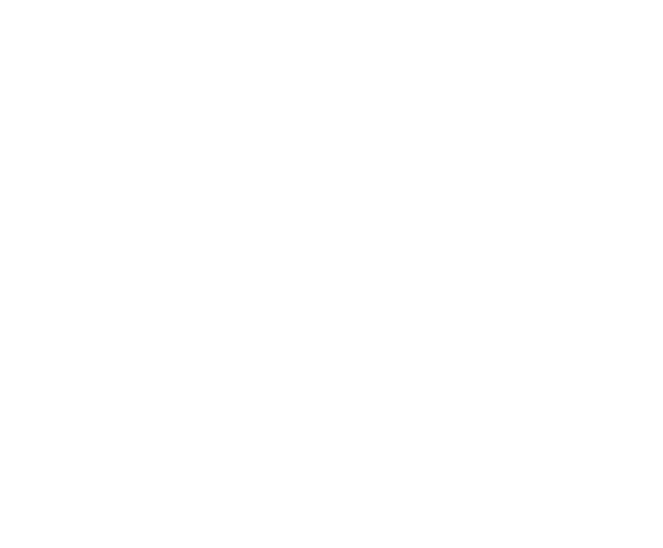
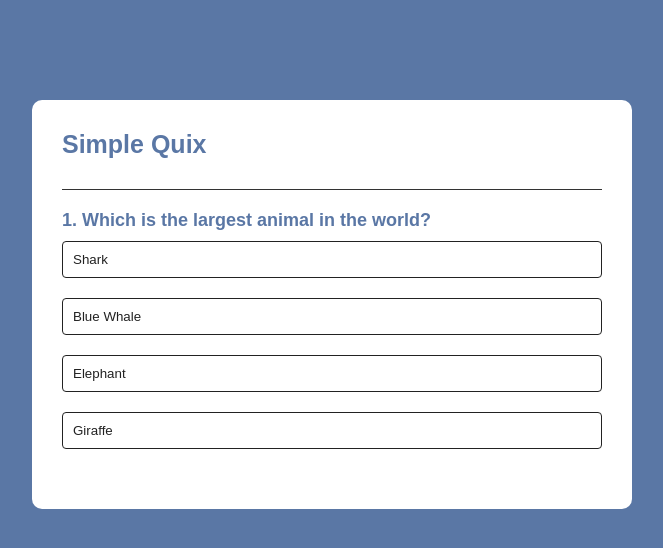
Before and after one commit to KimM-09/Simple-Quiz, a plain HTML site: page index.html in a window 1280 px wide. Shown: the whole page, without its empty margins (308-971 px from the left). Drawn offline with Linux system fonts and the light colour scheme.

Commit message:
completed app

```diff
--- a/index.html
+++ b/index.html
@@ -8,7 +8,19 @@
     </head>
 
     <body>
-
+        <div class="app">
+            <h1>Simple Quix</h1>
+            <div class="quiz">
+                <h2 id="question">Question</h2>
+                <div id="answer-buttons">
+                    <button class="btn">Answer 1</button>
+                    <button class="btn">Answer 2</button>
+                    <button class="btn">Answer 3</button>
+                    <button class="btn">Answer 4</button>
+                </div>
+                <button id="next-btn">Next</button>
+            </div>
+        </div>
         <script src="index.js"></script>
     </body>
 </html>
--- a/index.js
+++ b/index.js
@@ -0,0 +1,121 @@
+const questions = [
+    {
+        question: "Which is the largest animal in the world?",
+        answers: [
+            { text: "Shark", correct: false },
+            { text: "Blue Whale", correct: true },
+            { text: "Elephant", correct: false },
+            { text: "Giraffe", correct: false }
+        ]
+    },
+    {
+        question: "Which is the smallest continent in the world?",
+        answers: [
+            { text: "Asia", correct: false },
+            { text: "Arctic", correct: false },
+            { text: "Australia", correct: true },
+            { text: "Africa", correct: false }
+        ]
+    },
+    {
+        question: "Which is the largest desert in the world?",
+        answers: [
+            { text: "Kalahari", correct: false },
+            { text: "Gobi", correct: false },
+            { text: "Sahara", correct: false },
+            { text: "Antarctica", correct: true }
+        ]
+    },
+    {
+        question: "Which is the smallest country in the world?",
+        answers: [
+            { text: "Vatican City", correct: true },
+            { text: "Bhutan", correct: false },
+            { text: "Nepal", correct: false },
+            { text: "Shri Lanka", correct: false }
+        ]
+    }
+];
+
+const questionElement = document.getElementById("question");
+const answerButton = document.getElementById("answer-buttons");
+const nextButton = document.getElementById("next-btn");
+
+let currentQuestionIndex = 0;
+let score = 0;
+
+function startQuiz() {
+    currentQuestionIndex = 0;
+    score = 0;
+    nextButton.innerHTML = "Next";
+    showQuestion();
+}
+
+function showQuestion() {
+    resetState();
+    let currentQuestion = questions[currentQuestionIndex];
+    let questionNo = currentQuestionIndex + 1;
+    questionElement.innerHTML = questionNo + ". " + currentQuestion.question;
+
+    currentQuestion.answers.forEach(answer => {
+        const button = document.createElement("button");
+        button.innerHTML = answer.text;
+        button.classList.add("btn");
+        answerButton.appendChild(button);
+        if(answer.correct) {
+            button.dataset.correct = answer.correct;
+        }
+        button.addEventListener("click", selectAnswer);
+    })
+}
+
+function resetState() {
+    nextButton.style.display = "none";
+    while (answerButton.firstChild) {
+        answerButton.removeChild(answerButton.firstChild)
+    }
+}
+
+function selectAnswer(e) {
+    const selectedBtn = e.target;
+    const isCorrect = selectedBtn.dataset.correct === "true";
+    if(isCorrect) {
+        selectedBtn.classList.add("correct");
+        score++;
+    } else {
+        selectedBtn.classList.add("incorrect");
+    }
+    Array.from(answerButton.children).forEach(button => {
+        if(button.dataset.correct === "true") {
+            button.classList.add("correct");
+        }
+        button.disabled = true;
+    })
+    nextButton.style.display = "block";
+}
+
+function showScore() {
+    resetState();
+    questionElement.innerHTML = `You scored ${score} out of ${questions.length}!`;
+    nextButton.innerHTML = "Play Again";
+    nextButton.style.display = "block";
+}
+
+function handleNextButton() {
+    currentQuestionIndex++;
+    if(currentQuestionIndex < questions.length) {
+        showQuestion()
+    } else {
+        showScore();
+    }
+}
+
+nextButton.addEventListener("click", ()=> {
+    if(currentQuestionIndex < questions.length) {
+        handleNextButton();
+    } else {
+        startQuiz();
+    }
+})
+
+startQuiz();
--- a/style.css
+++ b/style.css
@@ -0,0 +1,80 @@
+* {
+    margin: 0;
+    padding: 0;
+    font-family: Arial, Helvetica, sans-serif;
+    box-sizing: border-box;
+}
+
+body {
+    background: #5a77a5;
+}
+
+.app {
+    background: #fff;
+    width: 90%;
+    max-width: 600px;
+    margin: 100px auto 0;
+    border-radius: 10px;
+    padding: 30px;
+}
+
+.app h1{
+    font-size: 25px;
+    color: #5a77a5;
+    font-weight: 600;
+    border-bottom: 1px solid #333;
+    padding-bottom: 30px;
+}
+.quiz {
+    padding: 20px 0
+}
+
+.quiz h2{
+    font-size: 18px;
+    color: #5a77a5;
+    font-weight: 600;
+}
+
+.btn {
+    background: #fff;
+    color: #222;
+    font-weight: 500;
+    width: 100%;
+    border: 1px solid #222;
+    padding: 10px;
+    margin: 10px 0;
+    text-align: left;
+    border-radius: 4px;
+    cursor: pointer;
+    transition: all 0.3s;
+}
+
+.btn:hover:not([disabled]) {
+    background: #001e4d;
+    color: #fff;
+}
+
+.btn:disabled {
+    cursor: no-drop;
+}
+
+#next-btn{
+    background: #5a77a5;
+    color: #fff;
+    font-weight: 500;
+    width: 150px;
+    border: 0;
+    padding: 10px;
+    margin: 20px auto 0;
+    border-radius: 4px;
+    cursor: pointer;
+    display: none;
+}
+
+.correct {
+    background: #9aeabc;
+}
+
+.incorrect {
+    background: #ff9393;
+}
```
